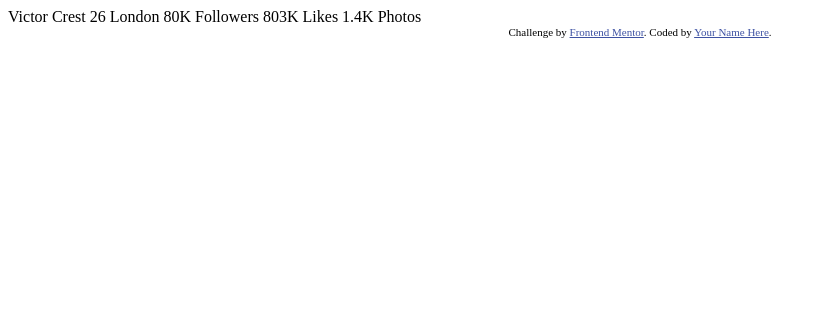
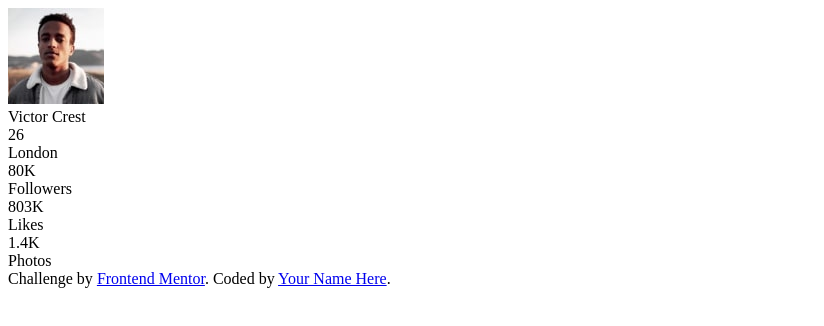
Before and after one commit to RodrigoASM6/projetos_frontmenthor-, a plain HTML site: page profile-card/index.html in a window 1280 px wide. Shown: the whole page, without its empty margins (0-824 px from the left). Drawn offline with Linux system fonts and the light colour scheme.

Commit message:
Estrutura HTLM

```diff
--- a/profile-card/index.html
+++ b/profile-card/index.html
@@ -14,22 +14,38 @@
     .attribution a { color: hsl(228, 45%, 44%); }
   </style>
 </head>
+
 <body>
-  Victor Crest
-  26
-  London
 
-  80K
-  Followers
+  <div class="container">
+    <img class="nome" src="./images/image-victor.jpg" alt="Foto de perfil">
+    <div class="profile-name">Victor Crest</div>
+    <div class="profile-age">26</div>
+    <div class="Country">London</div>
 
-  803K
-  Likes
+    <div class="stats-box">
+      <div class="stats-number">80K</div>
+      <div class="stats-label">Followers</div>
+  </div>
 
-  1.4K
-  Photos
-  <div class="attribution">
+  <div class="stats-box">
+      <div class="stats-number">803K</div>
+      <div class="stats-label">Likes</div>
+  </div>
+
+  <div class="stats-box">
+      <div class="stats-number">1.4K</div>
+      <div class="stats-label">Photos</div>
+  </div>
+
+
+
+</div>
+
+
+  <footer>
     Challenge by <a href="https://www.frontendmentor.io?ref=challenge" target="_blank">Frontend Mentor</a>.
     Coded by <a href="#">Your Name Here</a>.
-  </div>
+  </footer>
 </body>
 </html>
```
